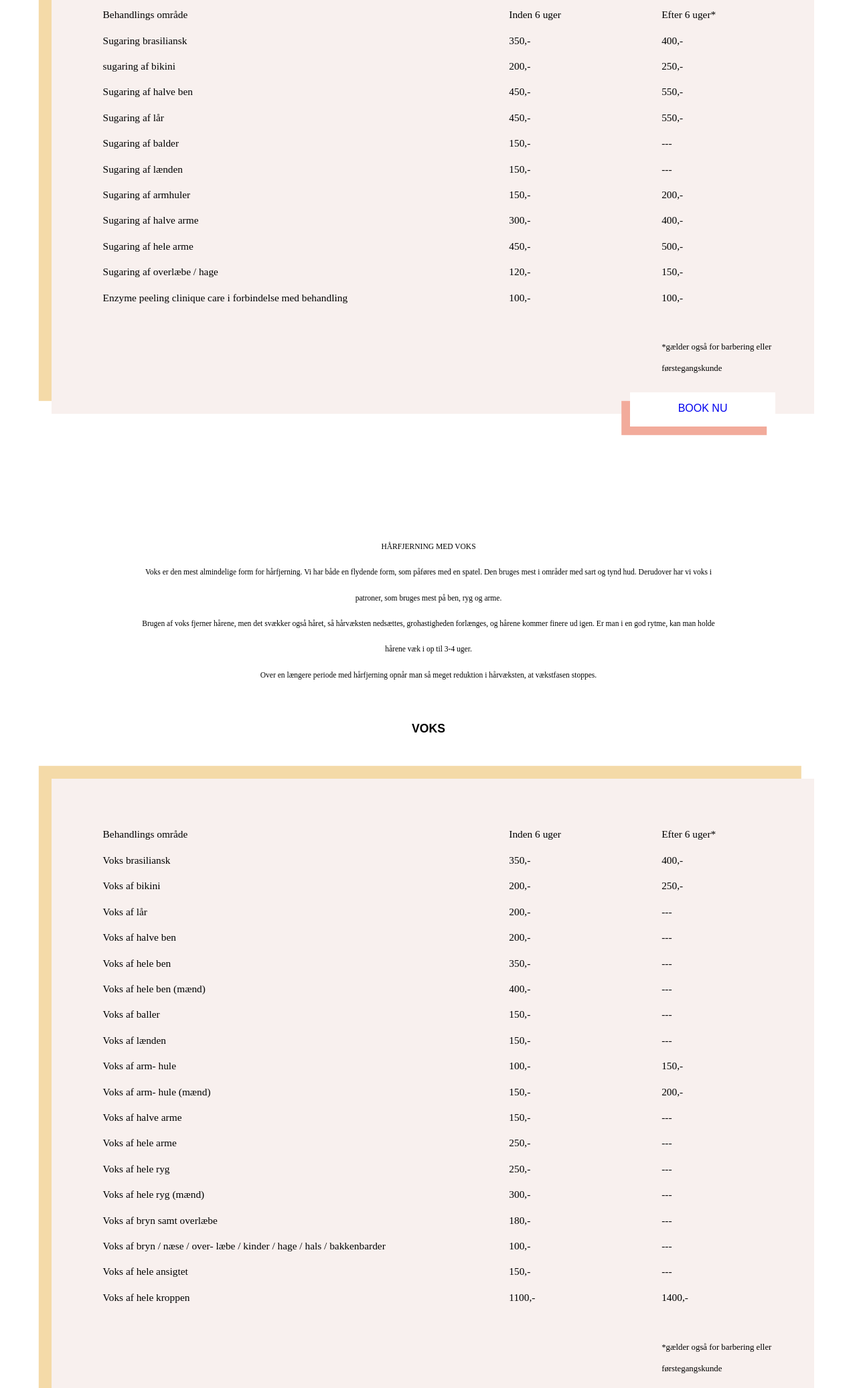
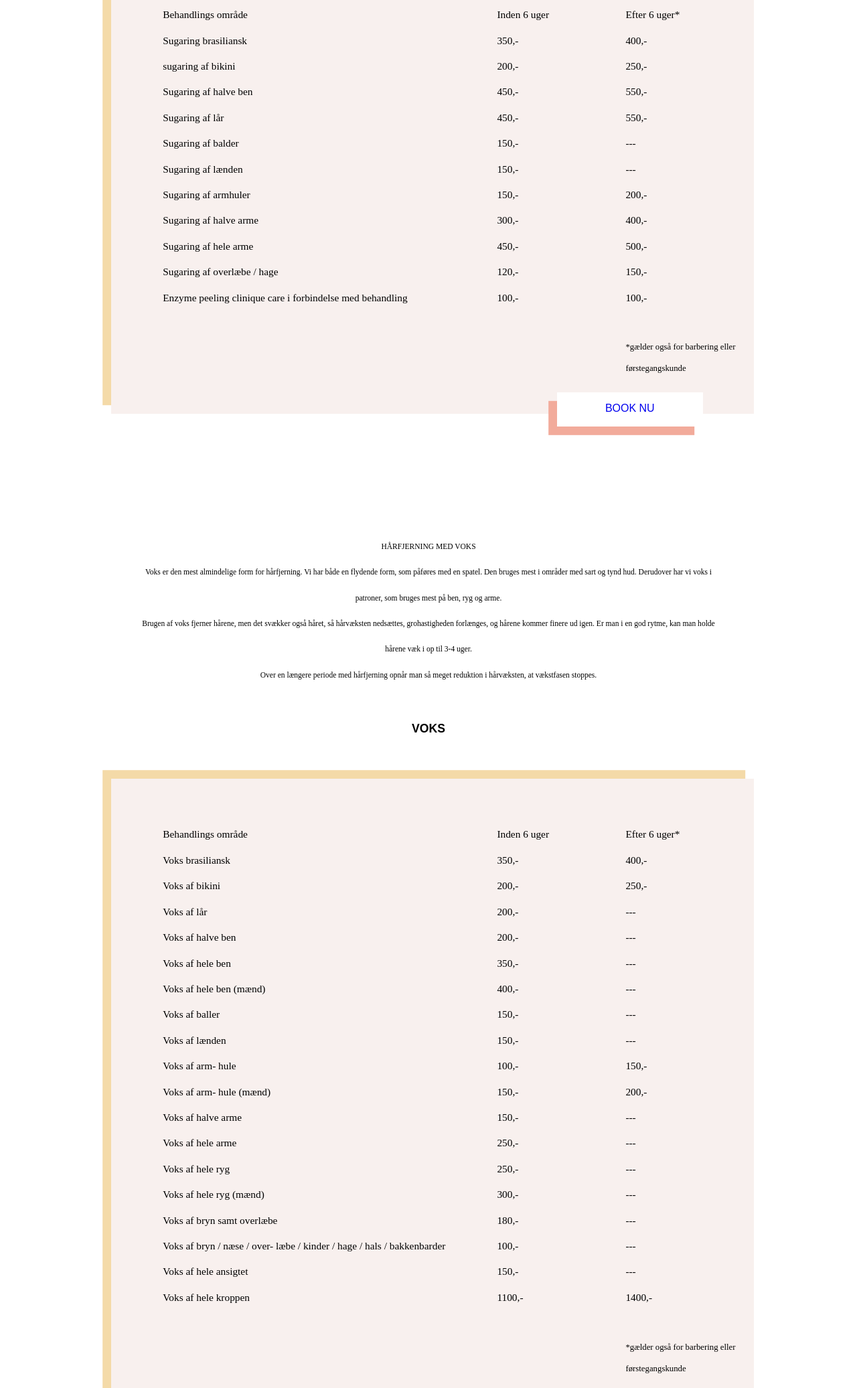
Before and after one commit to sabi4826/redesign, a plain HTML site: page haarfjerning.html in a window 1280 px wide. Shown: the part 727-2800 px from the top of the page at 67% size. Drawn offline with Linux system fonts and the light colour scheme.

Commit message:
lulu commit

```diff
--- a/haarfjerning.css
+++ b/haarfjerning.css
@@ -14,14 +14,12 @@ nav {
     z-index: 99;
     top: 0;
 }
-
 #menuburger {
     font-size: 8.5vw;
     text-align: right;
     color: #742E07;
     font-family: 'Montserrat', sans-serif;
 }
-
 #menu li {
     display: block;
     margin: 2vw;
@@ -29,7 +27,6 @@ nav {
     width: 92%;
     line-height: 0;
 }
-
 #menu a {
     font-family: 'Montserrat', sans-serif;
     font-size: 5vw;
@@ -37,26 +34,21 @@ nav {
     text-decoration: none;
     text-transform: uppercase;
 }
-
 #menu a:hover {
     color: #F2AB9B;
 }
-
 .hidden {
     display: none;
 }
-
 .nav_hide {
     height: auto;
 }
-
 #logo {
     position: absolute;
     width: 17vw;
     left: 2vw;
     top: 0;
 }
-
 #behandlinger_knap {
     font-family: 'Montserrat', sans-serif;
     font-size: 5vw;
@@ -66,7 +58,6 @@ nav {
     background-color: #F8F0EE;
     border: none;
 }
-
 #dropdown {
     position: absolute;
     background-color: #F8F0EE;
@@ -75,7 +66,6 @@ nav {
     top: 24vw;
     transform: translate(10%);
 }
-
 #dropdown li {
     position: relative;
     background-color: #F8F0EE;
@@ -84,7 +74,6 @@ nav {
     list-style: none;
     line-height: 0;
 }
-
 #dropdown a {
     text-decoration: none;
     color: black;
@@ -96,7 +85,6 @@ nav {
     line-height: 1.2rem;
     font-size: 1.4rem;
 }
-
 .behandlinger_knap:hover,
 #dropdown a:hover {
     color: #F2AB9B;
@@ -108,11 +96,9 @@ nav {
 body {
     margin-top: 33vw;
 }
-
 li {
     list-style: none;
 }
-
 .stjerne {
     font-size: 2.2vw;
     line-height: 2.5vw;
@@ -120,7 +106,6 @@ li {
     margin: 0;
     margin-top: 3vw;
 }
-
 h1 {
     font-family: 'Montserrat', sans-serif;
     text-transform: uppercase;
@@ -129,7 +114,6 @@ h1 {
     padding-bottom: 7vw;
     color: #742E07;
 }
-
 p {
     font-family: 'Playfair Display', serif;
     margin-left: 6vw;
@@ -139,7 +123,6 @@ p {
     line-height: 1.2rem;
     font-size: 0.7rem;
 }
-
 h3 {
     font-family: 'Montserrat', sans-serif;
     text-transform: uppercase;
@@ -151,7 +134,6 @@ h3 {
     letter-spacing: 0.2vw;
     color: #742E07;
 }
-
 #sugaring h2 {
     font-family: 'Montserrat', sans-serif;
     text-transform: uppercase;
@@ -159,7 +141,6 @@ h3 {
     text-align: center;
     padding-bottom: 7vw;
 }
-
 #sugaring .sectionwrapper {
     background-color: #F8F0EE;
     display: grid;
@@ -168,7 +149,6 @@ h3 {
     margin-right: 5vw;
     box-shadow: -2vw -2vw #F4DAA8;
 }
-
 #sugaring .overskrifter {
     font-family: 'Playfair Display', serif;
     display: grid;
@@ -177,7 +157,6 @@ h3 {
     text-align: center;
     text-decoration: underline;
 }
-
 #sugaring .col_left {
     font-family: 'Playfair Display', serif;
     margin-left: 6vw;
@@ -188,13 +167,11 @@ h3 {
     font-size: 3vw;
     margin-top: 5vw;
 }
-
 #sugaring .col_left .linje {
     line-height: 3.5vw;
     padding-top: 2vw;
     padding-bottom: 2vw;
 }
-
 #sugaring .col_right {
     font-family: 'Playfair Display', serif;
     margin-bottom: 4vw;
@@ -204,12 +181,10 @@ h3 {
     margin-top: 4vw;
     margin-top: 5vw;
 }
-
 #sugaring .col_right .linje {
     padding-top: 0.5vw;
     padding-bottom: 1.5vw;
 }
-
 #sugaring .col_middle {
     font-family: 'Playfair Display', serif;
     margin-bottom: 4vw;
@@ -219,16 +194,13 @@ h3 {
     margin-top: 4vw;
     margin-top: 5vw;
 }
-
 #sugaring .col_middle .linje {
     padding-top: 0.5vw;
     padding-bottom: 1.5vw;
 }
-
 #sugaring .skygge_book_nu {
     background-color: #F2AB9B;
 }
-
 #sugaring .book_nu {
     position: relative;
     top: -2vw;
@@ -241,7 +213,6 @@ h3 {
     margin-left: 51vw;
     margin-bottom: 10vw;
 }
-
 #sugaring .book_nu .tekst {
     font-family: 'Montserrat', sans-serif;
     text-transform: uppercase;
@@ -249,20 +220,16 @@ h3 {
     padding-top: 4vw;
     color: black;
 }
-
 a:link {
     text-decoration: none;
 }
-
 a {
     text-transform: uppercase;
     text-decoration: none;
     font-family: 'Montserrat', sans-serif;
     font-size: 1rem;
 }
-
 #voks .rubrik {}
-
 #voks h2 {
     font-family: 'Montserrat', sans-serif;
     text-transform: uppercase;
@@ -270,7 +237,6 @@ a {
     text-align: center;
     padding-bottom: 7vw;
 }
-
 #voks .sectionwrapper {
     margin-left: 10vw;
     margin-right: 5vw;
@@ -279,7 +245,6 @@ a {
     grid-template-columns: 2fr 1.5fr 1fr;
     box-shadow: -2vw -2vw #F4DAA8;
 }
-
 #voks .overskrifter {
     font-family: 'Playfair Display', serif;
     display: grid;
@@ -288,13 +253,11 @@ a {
     text-align: center;
     text-decoration: underline;
 }
-
 #voks .col_left .linje {
     line-height: 3.5vw;
     padding-top: 2vw;
     padding-bottom: 2vw;
 }
-
 #voks .col_left {
     font-family: 'Playfair Display', serif;
     margin-left: 6vw;
@@ -305,7 +268,6 @@ a {
     font-size: 3vw;
     margin-top: 5vw;
 }
-
 #voks .col_middle {
     font-family: 'Playfair Display', serif;
     margin-bottom: 4vw;
@@ -314,7 +276,6 @@ a {
     font-size: 3vw;
     margin-top: 5vw;
 }
-
 #voks .col_right {
     font-family: 'Playfair Display', serif;
     margin-bottom: 4vw;
@@ -323,19 +284,16 @@ a {
     font-size: 3vw;
     margin-top: 5vw;
 }
-
 #voks .linje {
     padding-top: 0.5vw;
     padding-bottom: 1.5vw;
 }
-
 #voks .linje2 {
     padding-top: 0vw;
     padding-bottom: 1vw;
     line-height: 3.5vw;
     margin-top: 2.5vw;
 }
-
 #voks .linje3 {
     padding-bottom: -0.5vw;
     line-height: 9vw;
@@ -343,7 +301,6 @@ a {
     margin-top: 4.5vw;
     margin-left: 0.5vw;
 }
-
 #voks .linje4 {
     padding-bottom: -0.5vw;
     line-height: 9vw;
@@ -351,11 +308,9 @@ a {
     margin-top: 4.5vw;
     margin-left: 0.5vw;
 }
-
 #voks .skygge_book_nu {
     background-color: #F2AB9B;
 }
-
 #voks .book_nu {
     position: relative;
     top: -2vw;
@@ -368,7 +323,6 @@ a {
     margin-left: 51vw;
     margin-bottom: 10vw;
 }
-
 #voks .book_nu .tekst {
     font-family: 'Montserrat', sans-serif;
     text-transform: uppercase;
@@ -376,7 +330,6 @@ a {
     padding-top: 4vw;
     color: black;
 }
-
 footer {
     margin-top: 5vw;
     padding: 5vw;
@@ -384,17 +337,14 @@ footer {
     margin: auto;
     max-width: 100%;
 }
-
 h5 {
     font-family: 'Montserrat', sans-serif;
     text-transform: uppercase;
     font-size: 4vw;
 }
-
 #gavekort {
     display: none;
 }
-
 footer p {
     padding-top: 2vw;
     padding-left: 0;
@@ -402,53 +352,42 @@ footer p {
     text-align: left;
     margin: 0;
 }
-
 footer img {
     width: 10vw;
 }
-
 #aabningstider,
 #besoeg_os,
 #kontakt_os {
     display: none;
 }
-
 .all_rights_reserved {
     margin-top: 4vw;
     font-size: 0.5rem;
 }
-
 @media only screen and (min-width: 800px) {
-
     /*    Menu desktop */
     nav {
         padding: 2vw;
         height: auto;
     }
-
     .hidden {
         display: block;
     }
-
     #menu {
         text-align: right;
     }
-
     #menu li {
         display: inline;
         padding: 0.1vw;
         margin: 0;
         margin-right: 2vw;
     }
-
     #logo {
         width: 9vw;
     }
-
     #menuburger {
         display: none;
     }
-
     #menu a {
         font-family: 'Montserrat', sans-serif;
         padding: 1.3vw;
@@ -457,12 +396,10 @@ footer img {
         text-decoration: none;
         text-transform: uppercase;
     }
-
     #menu a:hover {
         color: #F2AB9B;
         background-image:
     }
-
     #behandlinger_knap {
         font-family: 'Montserrat', sans-serif;
         font-size: 1.1vw;
@@ -472,7 +409,6 @@ footer img {
         background-color: #F8F0EE;
         border: none;
     }
-
     #dropdown {
         position: absolute;
         background-color: #F8F0EE;
@@ -483,57 +419,46 @@ footer img {
         z-index: -1;
         text-align: left;
     }
-
     #dropdown ul {
         padding: 0;
     }
-
     #dropdown li {
         top: 3vw;
         display: block;
     }
-
     #dropdown a {
         font-size: 1vw;
     }
-
     #behandlinger_knap:hover,
     #dropdown a:hover {
         color: #F2AB9B;
         cursor: pointer;
     }
-
     .hide {
         display: none;
     }
-
     /*    Menu slut */
     h1 {
         font-size: 4.5rem;
         padding-bottom: 5vw;
     }
-
     p {
         line-height: 2.4rem;
         font-size: 0.9vw;
         padding-left: 10vw;
         padding-right: 10vw;
     }
-
     #sugaring h2 {
         font-size: 1.1rem;
         padding-bottom: 5vw;
     }
-
     #voks h2 {
         font-size: 1.1rem;
         padding-bottom: 5vw;
     }
-
     body {
         margin-top: 15vw;
     }
-
     li {
         line-height: 3vw;
         font-size: 1.2vw;
@@ -541,155 +466,123 @@ footer img {
         padding-right: 10vw;
         padding: 0;
     }
-
     li br {
         display: none;
     }
-
     li {
         list-style: none;
     }
-
     #sugaring .sectionwrapper {
         display: grid;
         grid-template-columns: 3fr 1fr 1fr;
-        margin-left: 6vw;
-        box-shadow: -1.5vw -1.5vw #F4DAA8;
+        margin-left: 13vw;
+        box-shadow: -1vw -1vw #F4DAA8;
+        width: 75vw;
+        height: auto;
     }
-
-    #sugaring .col_left {}
-
-    #sugaring .col_middle {}
-
-    #sugaring .col_right {}
-
     #voks .col_middle .linje3 {
         line-height: 3vw;
         padding-top: 0vw;
         padding-bottom: 0vw;
     }
-
     #voks .col_middle .linje4 {
         line-height: 3vw;
         padding-top: 0vw;
         padding-bottom: 0vw;
     }
-
     #voks .col_right .linje3 {
         line-height: 3vw;
         padding-top: 0vw;
         padding-bottom: 0vw;
     }
-
     #voks .col_right .linje4 {
         line-height: 3vw;
         padding-top: 0vw;
         padding-bottom: 0vw;
     }
-
     #sugaring .col_left .linje {
         line-height: 3vw;
         padding-top: 0vw;
         padding-bottom: 0vw;
     }
-
     #sugaring .col_middle .linje {
         line-height: 3vw;
         padding-top: 0vw;
         padding-bottom: 0vw;
     }
-
     #sugaring .col_right .linje {
         line-height: 3vw;
         padding-top: 0vw;
         padding-bottom: 0vw;
     }
-
-    #sugaring .skygge_book_nu {}
-
     #sugaring .book_nu {
         top: -2.5vw;
-        left: 22.5vw;
+        left: 14vw;
         height: 4vw;
         width: 17vw;
         box-shadow: -1vw 1vw #F2AB9B;
     }
-
     #sugaring .book_nu .tekst {
         font-size: 1.5vw;
         padding-top: 1vw;
     }
-
     #voks h2 {
         padding-bottom: 5vw;
     }
-
     #voks .sectionwrapper {
         display: grid;
         grid-template-columns: 3fr 1fr 1fr;
-        box-shadow: -1.5vw -1.5vw #F4DAA8;
-        margin-left: 6vw;
+        box-shadow: -1vw -1vw #F4DAA8;
+        margin-left: 13vw;
+        width: 75vw;
+        height: auto;
     }
-
-    #voks p {}
-
     #voks .col_left .linje {
         line-height: 3vw;
         padding-top: 0vw;
         padding-bottom: 0vw;
     }
-
     #voks .col_middle .linje {
         line-height: 3vw;
         padding-top: 0vw;
         padding-bottom: 0vw;
     }
-
     #voks .col_right .linje {
         line-height: 3vw;
         padding-top: 0vw;
         padding-bottom: 0vw;
     }
-
     #voks .linje2 {
         line-height: 3vw;
         margin: 0vw;
         padding: 0vw;
     }
-
     #voks .linje3 {
         line-height: 3vw;
         margin: 0vw;
         padding: 0vw;
     }
-
     #voks .linje4 {
         line-height: 3vw;
         margin: 0vw;
         padding-top: 1.5vw;
         padding-bottom: 1.5vw;
     }
-
-    #voks .skygge_book_nu {}
-
     #voks .book_nu {
         top: -2.5vw;
-        left: 22.5vw;
+        left: 14vw;
         height: 4vw;
         width: 17vw;
         box-shadow: -1vw 1vw #F2AB9B;
     }
-
     #voks .book_nu .tekst {
         font-size: 1.5vw;
         padding-top: 1vw;
     }
-
     .stjerne {
         padding: 0;
         font-size: 1vw;
     }
-
     .blaa {
         position: absolute;
         top: 6vw;
@@ -700,7 +593,6 @@ footer img {
         filter: opacity(0.3);
         z-index: -99;
     }
-
     .groen {
         position: absolute;
         top: 91vw;
@@ -711,7 +603,6 @@ footer img {
         filter: opacity(0.3);
         z-index: -99;
     }
-
     .gul {
         position: absolute;
         top: 210vw;
@@ -722,17 +613,14 @@ footer img {
         filter: opacity(0.3);
         z-index: -99;
     }
-
     .book_nu .tekst {
         padding-top: 1vw;
     }
-
     h5 {
         font-size: 1.1rem;
         margin: 0;
         padding: 0;
     }
-
     footer p {
         margin-left: 0;
         font-size: 1rem;
@@ -740,43 +628,36 @@ footer img {
         padding-bottom: 0;
         line-height: 2rem;
     }
-
     #aabningstider,
     #besoeg_os,
     #kontakt_os {
         display: block;
     }
-
     footer .sectionwrapper {
         display: grid;
         grid-template-columns: 25% 25% 25% 25%;
         width: auto;
         margin: 0;
     }
-
     .col {
         margin: 1vw;
     }
-
     #kontakt {
         display: grid;
         grid-template-columns: 1fr 4fr;
         padding-top: 2vw;
         padding-bottom: 2vw;
     }
-
     #kontakt img,
     #kontakt a {
         display: flex;
         margin: 0;
         width: 2.5vw;
     }
-
     footer #some img {
         margin-right: 1vw;
         width: 3vw;
     }
-
     footer address,
     footer a {
         margin-top: 2vw;
@@ -789,15 +670,12 @@ footer img {
         font-size: 0.9rem;
         text-transform: none;
     }
-
     footer a:link {
         text-transform: none;
     }
-
     footer a:hover {
         color: #F2AB9B;
     }
-
     .all_rights_reserved {
         margin-top: 4vw;
         font-size: 0.6rem;
```
Also changed, not shown: behandlinger_og_priser.html (+1 -1 lines), bryn_og_vipper.css (+2 -75 lines), index.html (+1 -1 lines), negle.css (+5 -77 lines).
